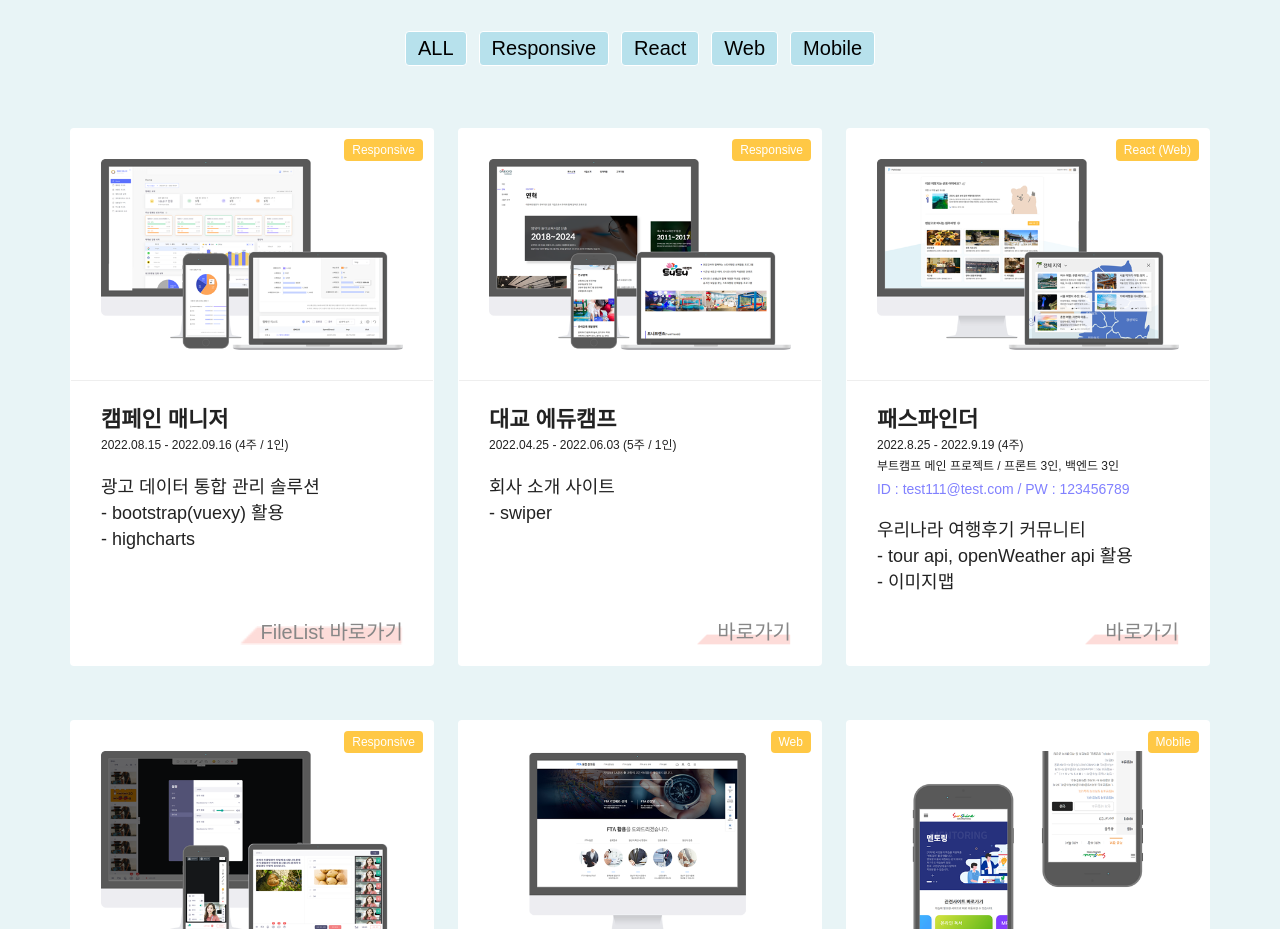
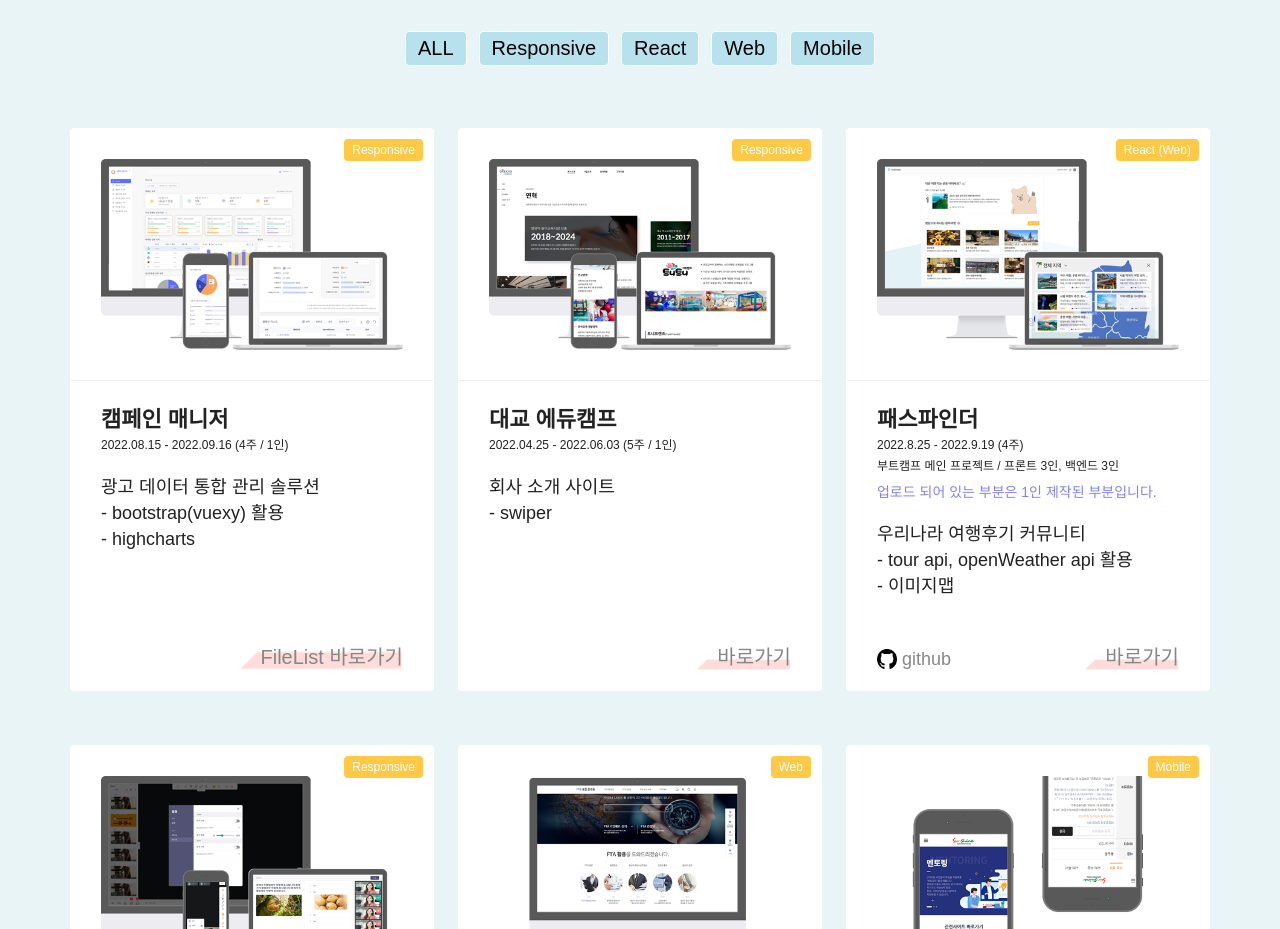
Before and after one commit to nohjiseon/portfolio, a plain HTML site: page index.html in a window 1280 px wide. Shown: the part 2420-3349 px from the top of the page. Drawn offline with Linux system fonts and the light colour scheme; a web font is replaced by a local one.

Commit message:
feat: 링크변경

```diff
--- a/assets/css/common.css
+++ b/assets/css/common.css
@@ -191,7 +191,10 @@ header ul li a:hover { background: url(../images/hover.png) no-repeat center; co
 .tab_pannel .txt_box span { font-size: 1.2rem; }
 .tab_pannel .txt_box em { display: block; font-size: 1.4rem; color: #8181ff; padding-top: 0.6rem; }
 .tab_pannel .txt_box p { line-height: 2.6rem; padding: 2rem 0 5rem; }
+.tab_pannel .txt_box .site_open,
 .tab_pannel .txt_box i { position: absolute; right: 3rem; bottom: 2rem; background: url(../images/ico_go.png) no-repeat right 0 bottom 0 / contain; font-size: 2rem; color: #878787; font-style: normal; padding-left: 2rem; }
+
+.github_open { padding-left: 2.5rem; background: url(../images/ico_github.png) no-repeat left center / 2rem; color: #878787; }
 
 .other_title { font-size: 3rem; padding-bottom: 1rem; margin-top: 3rem; border-bottom: 1px solid #ccc; }
 .other_list { display: flex; flex-wrap: wrap; padding-top: 2rem; gap: 2.4rem; }
--- a/index.html
+++ b/index.html
@@ -191,7 +191,6 @@
               </a>
             </li>
             <li class="content" data-type="react">
-              <a href="http://seb45-main-020.s3-website.ap-northeast-2.amazonaws.com/" target="_blank">
               <span class="tag">React (Web)</span>
               <div class="img_box">
                 <img src="assets/images/mock_1_01.png" alt="">
@@ -202,15 +201,15 @@
                   2022.8.25 - 2022.9.19 (4주)<br/>
                   부트캠프 메인 프로젝트 / 프론트 3인, 백엔드 3인
                 </span>
-                  <em>ID : test111@test.com / PW : 123456789</em>
+                <em>업로드 되어 있는 부분은 1인 제작된 부분입니다.</em>
                 <p>
                   우리나라 여행후기 커뮤니티<br/>
                   - tour api, openWeather api 활용<br/>
                   - 이미지맵<br/>
                 </p>
-                  <i>바로가기</i>
+                <a href="https://github.com/nohjiseon/main_pathfinder" target="_blank" class="github_open">github</a>
+                <a href="http://main-pathfinder.s3-website.ap-northeast-2.amazonaws.com/" target="_blank" class="site_open">바로가기</a>
               </div>
-              </a>
             </li>
             <li class="content" data-type="responsive">
               <a href="http://nojiseon.dothome.co.kr/wheet/core/core_html/pc_list.html" target="_blank">
```
Also changed, not shown: assets/images/ico_github.png (added). Lines whose indentation alone changed are shown as unchanged.
